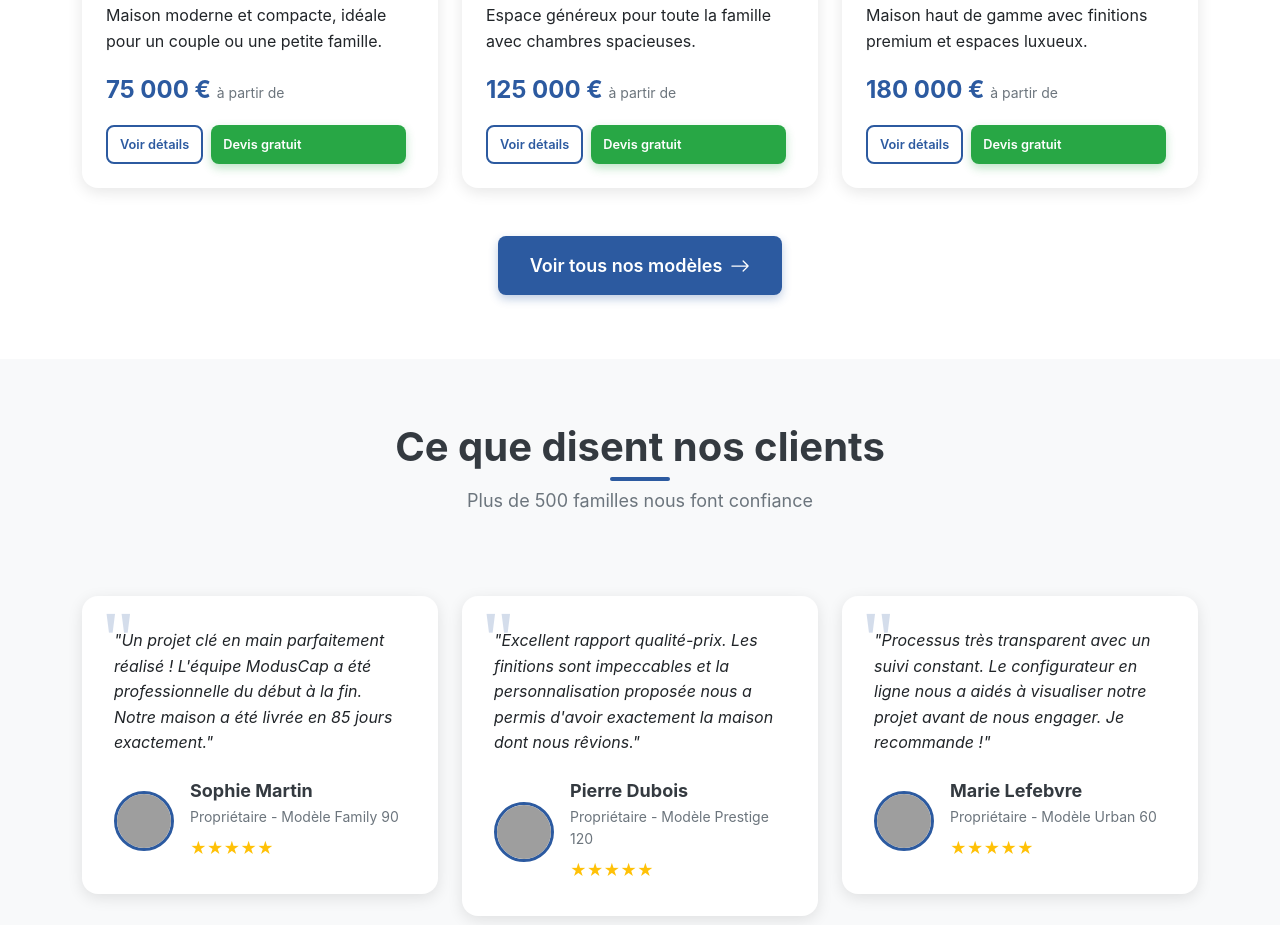
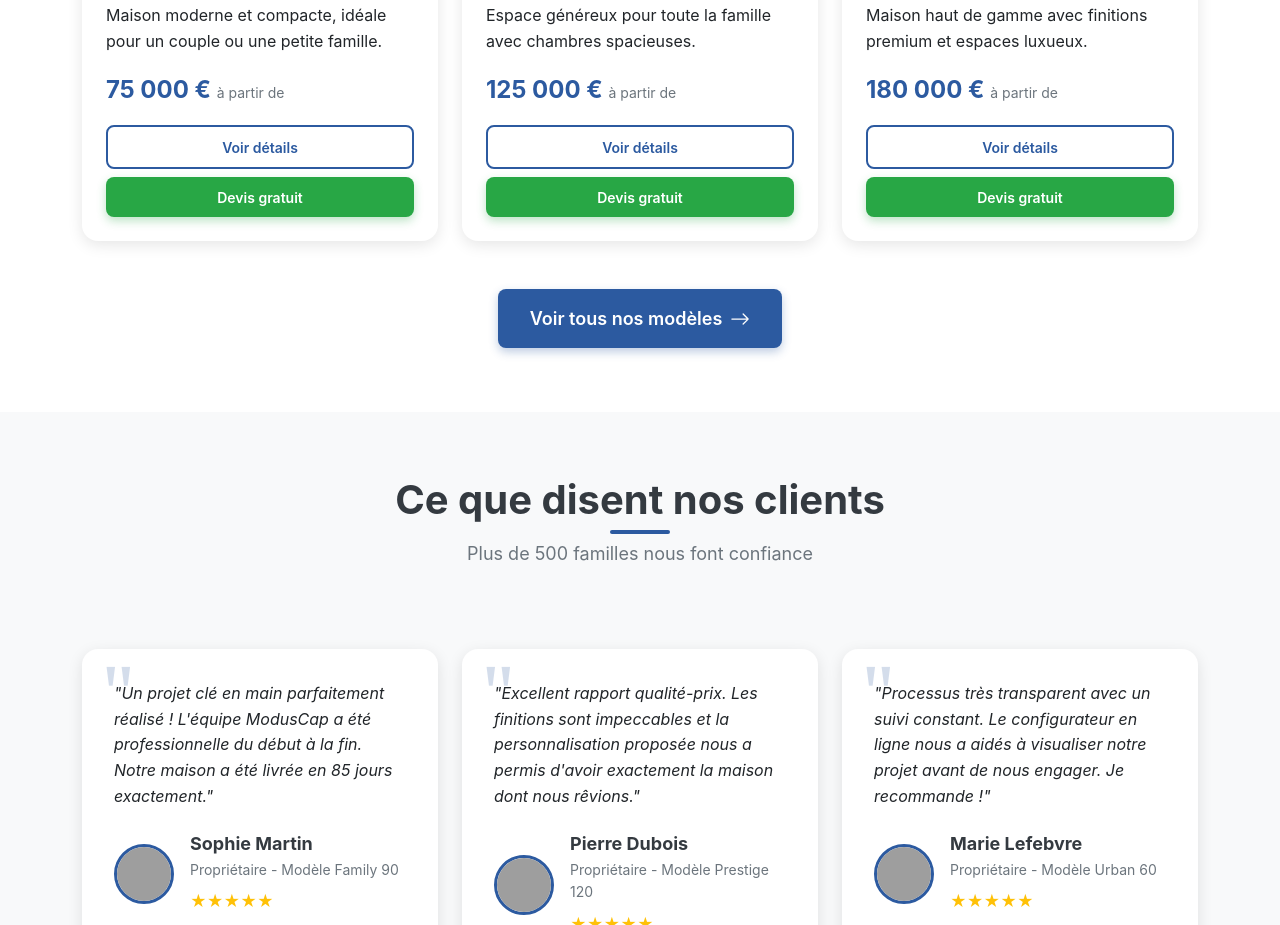
Before and after one commit to dahovitech/moduscap-template, a plain HTML site: page index.html in a window 1280 px wide. Shown: the part 1780-2705 px from the top of the page. Drawn offline with nearby package versions, Linux system fonts and the light colour scheme; grey boxes are pictures that could not be loaded.

Commit message:
Fix: Correction du débordement des boutons dans les cartes produits
- Changement de la disposition des boutons de grille horizontale à flex vertical
- Les 3 boutons (Aperçu, Voir détails, Devis) sont maintenant empilés
- Amélioration du padding et de la taille de police
- Résolution du problème de débordement sur toutes les tailles d'écran

Author: jprud67 <jprud67gmail.com>

```diff
--- a/css/style.css
+++ b/css/style.css
@@ -1382,21 +1382,24 @@ textarea.form-control {
 
 /* Amélioration des boutons d'action dans la carte produit */
 .product-card-actions {
-  display: grid;
-  grid-template-columns: auto 1fr auto;
+  display: flex;
+  flex-direction: column;
   gap: 0.5rem;
   margin-top: auto;
 }
 
 .product-card-actions .btn {
-  font-size: 0.8rem;
-  padding: 0.5rem 0.75rem;
+  font-size: 0.875rem;
+  padding: 0.6rem 1rem;
   white-space: nowrap;
+  width: 100%;
+  justify-content: center;
 }
 
 .product-card-actions .btn svg {
   vertical-align: middle;
-  margin-right: 0.25rem;
+  margin-right: 0.3rem;
+  flex-shrink: 0;
 }
 
 /* Responsive pour les boutons */
```
